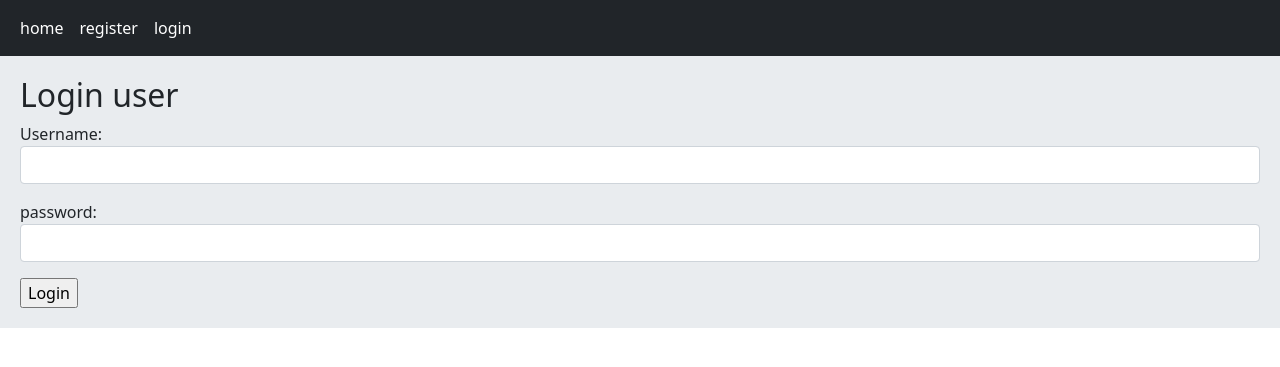
After one commit to yazdanghaderi/social-network-django, a Django app: page /account/login/ in a window 1280 px wide. The commit adds this page. Shown: the top 367 px of the page. Run offline with Django 4.2, Linux system fonts and the light colour scheme.

Commit message:
user login

```diff
--- a/A/account/forms.py
+++ b/A/account/forms.py
@@ -29,3 +29,7 @@ class UserRegisterationForm(forms.Form):
         password2 = cleaned_data.get("password2")
         if password1 and password2 and password1 != password2:
             raise ValidationError("passwords is not match")
+
+class UserLoginForm(forms.Form):
+     username = forms.CharField(widget=forms.TextInput(attrs={'class':'form-control'}))
+     password = forms.CharField(label="password", widget=forms.PasswordInput(attrs={'class':'form-control'}))
--- /dev/null
+++ b/A/account/templates/account/login.html
@@ -0,0 +1,11 @@
+{% extends 'base.html' %}
+
+{% block content %}
+    <h2>Login user</h2>
+    <form action="" method="POST" novalidate>
+        {% csrf_token %}
+        {{ form.as_p }}
+        <input type="submit" value="Login" >
+    </form>
+
+{% endblock %}
--- a/A/account/urls.py
+++ b/A/account/urls.py
@@ -2,5 +2,6 @@ from django.urls import path
 from . import views
 app_name = "account"
 urlpatterns = [
-    path("register/", views.RegisterUser.as_view(), name='user_register' ),
+    path("register/", views.UserRegisteraion.as_view(), name='user_register' ),
+    path("login/", views.UserLogin.as_view(), name='user_login' ),
 ]
--- a/A/account/views.py
+++ b/A/account/views.py
@@ -1,12 +1,13 @@
 from django.shortcuts import render, redirect
 from django.views import View
-from .forms import UserRegisterationForm
+from .forms import UserRegisterationForm, UserLoginForm
 from django.contrib.auth.models import User
+from django.contrib.auth import authenticate, login
 from django.contrib import messages
 # Create your views here.
 
 
-class RegisterUser(View):
+class UserRegisteraion(View):
     form_class = UserRegisterationForm
     template_name = "account/register.html"
     def get(self, request):
@@ -22,3 +23,24 @@ class RegisterUser(View):
             return redirect("home:home")
         else:
             return render(request, self.template_name, context={"form": form})
+
+
+class UserLogin(View):
+
+    form_class = UserLoginForm
+    template_name ="account/login.html"
+    def get(self, request):
+        form = self.form_class
+        return render(request, self.template_name, context={"form":form})
+    def post(self, request):
+        form = self.form_class(request.POST)
+        if form.is_valid():
+            cd = form.cleaned_data
+            user = authenticate(username=cd["username"], password=cd["password"])
+            if user is not None:
+                login(request, user)
+                ms = cd["username"] + " is login"
+                messages.success(request, ms , "success")
+                return redirect("home:home")
+            messages.success(request, "user info is not correct", "warning")
+        return render(request, self.template_name, context={"form":form})
--- a/A/templates/inc/navbar.html
+++ b/A/templates/inc/navbar.html
@@ -3,7 +3,8 @@
   <div class="container-fluid">
     <div class="navbar-nav">
       <a class="nav-link active" href="{% url 'home:home' %}">home</a>
-      <a class="nav-link active" href="{% url 'account:user_register' %}">registeration</a>
+      <a class="nav-link active" href="{% url 'account:user_register' %}">register</a>
+      <a class="nav-link active" href="{% url 'account:user_login' %}">login</a>
     </div>
   </div>
 </nav>
```
Also changed, not shown: A/db.sqlite3.
